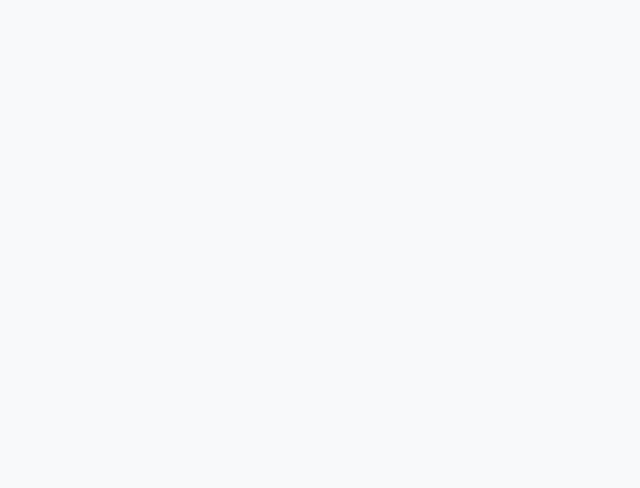
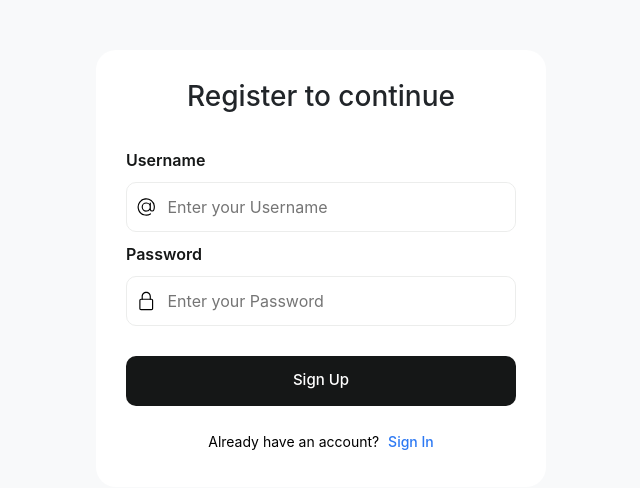
Before and after one commit to Roshen-Perera/task-manager-treinetic, an Angular app in the folder frontend/: page /register in a window 1280 px wide. Before the commit this address led to /. Shown: the top 488 px of the page, without its empty margins (319-959 px from the left). Built offline with nearby package versions, Linux system fonts and the light colour scheme.

Commit message:
Updated frontend: Resolved ui problems

```diff
--- a/frontend/src/app/app.routes.ts
+++ b/frontend/src/app/app.routes.ts
@@ -1,7 +1,10 @@
 import { Routes } from '@angular/router';
 import {DashboardComponent} from './components/dashboard/dashboard.component';
 import {LoginComponent} from './components/login/login.component';
+import {RegisterComponent} from './components/register/register.component';
 
 export const routes: Routes = [
-  {path: '', component: LoginComponent}
+  {path: '', component: LoginComponent},
+  {path: 'register', component: RegisterComponent},
+  {path: 'dashboard', component: DashboardComponent},
 ];
--- a/frontend/src/app/components/login/login.component.html
+++ b/frontend/src/app/components/login/login.component.html
@@ -16,7 +16,7 @@
       <input placeholder="Enter your Password" class="input" type="password">
     </div>
     <button class="button-submit">Sign In</button>
-    <p class="p">Don't have an account? <span class="span">Sign Up</span>
+    <p class="p">Don't have an account? <span routerLink="/register" class="span" >Sign Up</span>
 
   </form>
 </div>
--- a/frontend/src/app/components/login/login.component.ts
+++ b/frontend/src/app/components/login/login.component.ts
@@ -1,8 +1,11 @@
 import { Component } from '@angular/core';
+import {RouterLink} from '@angular/router';
 
 @Component({
   selector: 'app-login',
-  imports: [],
+  imports: [
+    RouterLink
+  ],
   templateUrl: './login.component.html',
   styleUrl: './login.component.css'
 })
--- a/frontend/src/app/components/register/register.component.html
+++ b/frontend/src/app/components/register/register.component.html
@@ -15,8 +15,8 @@
       <svg xmlns="http://www.w3.org/2000/svg" width="20" viewBox="-64 0 512 512" height="20"><path d="m336 512h-288c-26.453125 0-48-21.523438-48-48v-224c0-26.476562 21.546875-48 48-48h288c26.453125 0 48 21.523438 48 48v224c0 26.476562-21.546875 48-48 48zm-288-288c-8.8125 0-16 7.167969-16 16v224c0 8.832031 7.1875 16 16 16h288c8.8125 0 16-7.167969 16-16v-224c0-8.832031-7.1875-16-16-16zm0 0"></path><path d="m304 224c-8.832031 0-16-7.167969-16-16v-80c0-52.929688-43.070312-96-96-96s-96 43.070312-96 96v80c0 8.832031-7.167969 16-16 16s-16-7.167969-16-16v-80c0-70.59375 57.40625-128 128-128s128 57.40625 128 128v80c0 8.832031-7.167969 16-16 16zm0 0"></path></svg>
       <input placeholder="Enter your Password" class="input" type="password">
     </div>
-    <button class="button-submit">Sign In</button>
-    <p class="p">Already have an account? <span class="span">Sign In</span>
+    <button class="button-submit">Sign Up</button>
+    <p class="p">Already have an account? <span routerLink="" class="span">Sign In</span>
 
   </form>
 </div>
--- a/frontend/src/app/components/register/register.component.ts
+++ b/frontend/src/app/components/register/register.component.ts
@@ -1,8 +1,11 @@
 import { Component } from '@angular/core';
+import {RouterLink} from '@angular/router';
 
 @Component({
   selector: 'app-register',
-  imports: [],
+  imports: [
+    RouterLink
+  ],
   templateUrl: './register.component.html',
   styleUrl: './register.component.css'
 })
```
